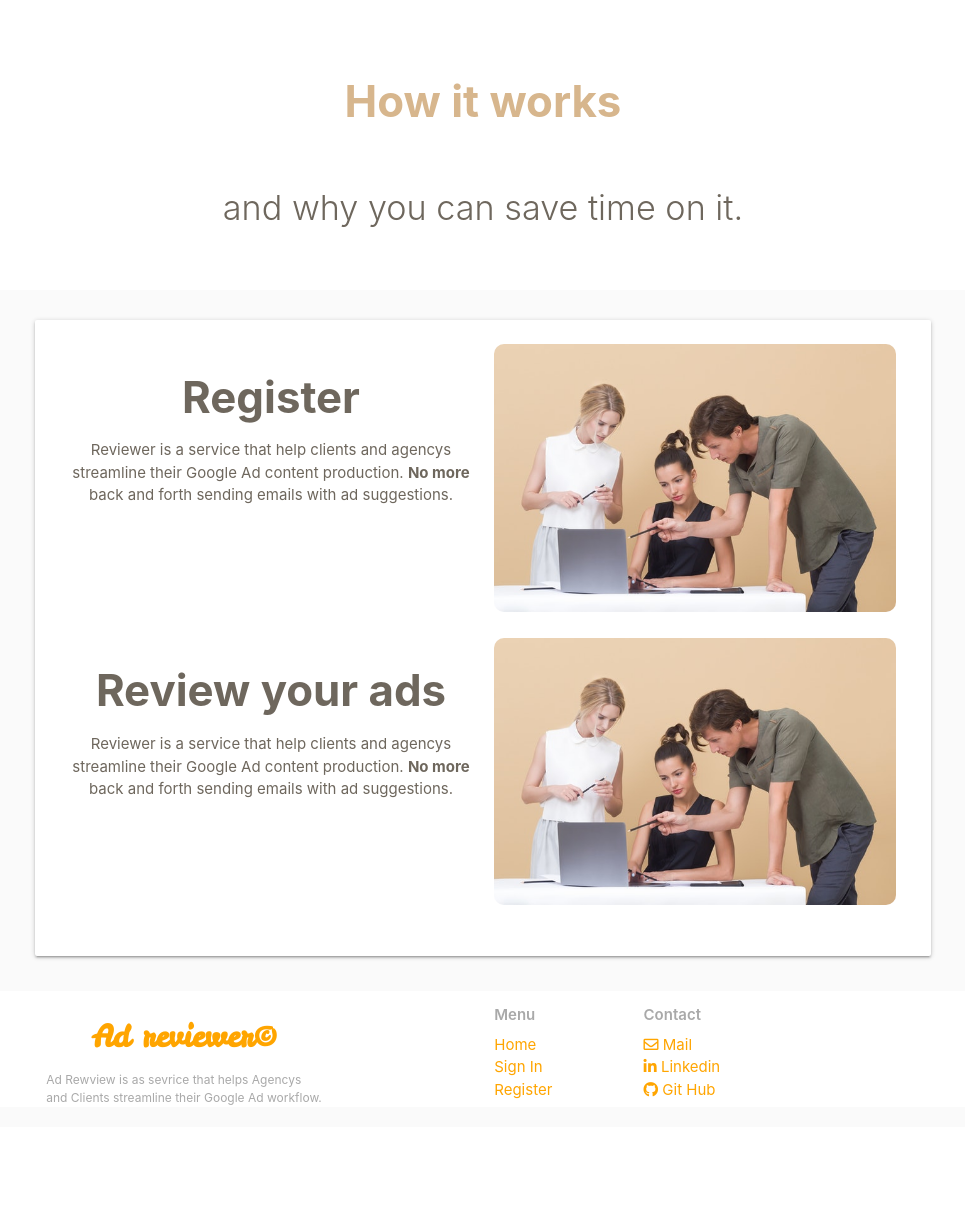
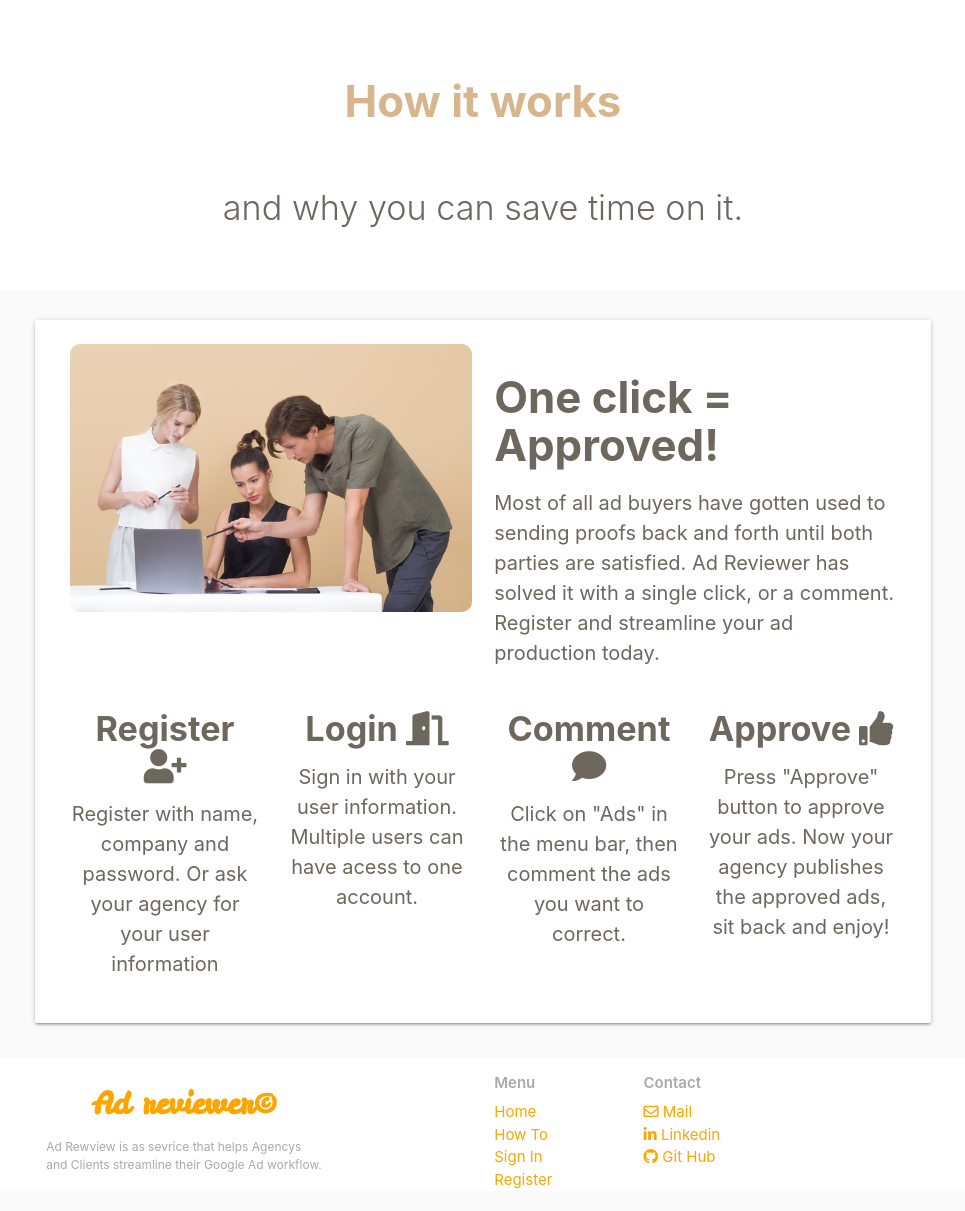
Before and after one commit to Carl-Henric/ms3, a Flask app: page /howto in a window 1280 px wide. Shown: the part 71-1282 px from the top of the page, without its empty margins (157-1122 px from the left). Before the commit the page ends 1176 px from the top, so only its background shows below. Run offline with Flask 2, Linux system fonts and the light colour scheme; some libraries are stand-ins or nearby versions.

Commit message:
Added content to howto.html

```diff
--- a/templates/base.html
+++ b/templates/base.html
@@ -49,6 +49,7 @@
             <h4 class="center-align"><i class="fas fa-bolt"></i>Ad Reviewer</h4>
         </li>
         <li><a href="{{ url_for('index') }}">Home</a></li>
+        <li><a href="{{ url_for('howto') }}">How To</a></li>
         {% if session.user %}
         <li><a href="{{ url_for('get_ads') }}">Ads</a></li>
         {% if session.user|lower == "admin"|lower %}
@@ -86,6 +87,7 @@
                 <h5>Menu</h5>
                 <ul>
                     <li><a href="{{ url_for('index') }}">Home</a></li>
+                    <li><a href="{{ url_for('howto') }}">How To</a></li>
                     {% if session.user %}
                     <li><a href="{{ url_for('get_ads') }}">Ads</a></li>
                     {% if session.user|lower == "admin"|lower %}
--- a/templates/howto.html
+++ b/templates/howto.html
@@ -1,5 +1,6 @@
 {% extends "base.html" %}
 {% block content %}
+
 <!-- header content -->
 <div class="hero">
     <h3 class="beige">How it works</h3><br>
@@ -10,26 +11,46 @@
     <div class="container">
         <div class="card-panel white">
             <div class="row">
-                <div class="col s12 m6 center-align">
-                    <h3 class="boldfont forrestgreen">Register</h3>
-                    <p class="forrestgreen">Reviewer is a service that help clients and agencys streamline their Google Ad content
-                        production.
-                        <b>No more</b> back and forth sending emails with ad suggestions. </p>
+                <!-- Grid with image and text-->
+                <div class="row">
+                    <div class="col s12 m6 center-align">
+                        <img src="static/images/reviewing.jpg" class="imagesize" alt="reviwing image">
+                    </div>
+                    <div class="col s12 m6">
+                        <h3 class="boldfont forrestgreen">One click = Approved!</h3>
+                        <p class="forrestgreen short-text">
+                            Most of all ad buyers have gotten used to sending proofs back and forth until both parties
+                            are satisfied. Ad Reviewer has solved it with a single click, or a comment. Register and
+                            streamline your ad production today.
+                        </p>
+                    </div>
                 </div>
-                <div class="col s12 m6">
-                    <img src="static/images/reviewing.jpg" class="imagesize" alt="reviwing image">
+                <!-- Steps how to -->
+                <div class="col s12 m3 center-align">
+                    <h4 class="forrestgreen boldfont"> Register
+                        <i class="fas fa-user-plus"></i></h4>
+                    <p class="forrestgreen short-text">
+                        Register with name, <br>
+                        company and password. Or ask your agency for your user information </p>
                 </div>
-            </div>
-            <!-- Step 2-->
-            <div class="row">
-                <div class="col s12 m6 center-align">
-                    <h3 class="boldfont forrestgreen">Review your ads</h3>
-                    <p class="forrestgreen">Reviewer is a service that help clients and agencys streamline their Google Ad content
-                        production.
-                        <b>No more</b> back and forth sending emails with ad suggestions. </p>
+                <div class="col s12 m3 center-align">
+                    <h4 class="forrestgreen boldfont">Login
+                        <i class="fas fa-door-open"></i></h4>
+                    <p class="forrestgreen short-text">
+                        Sign in with your user information. Multiple users can have acess to one account.</p>
                 </div>
-                <div class="col s12 m6">
-                    <img src="static/images/reviewing.jpg" class="imagesize" alt="reviwing image">
+                <div class="col s12 m3 center-align">
+                    <h4 class="forrestgreen boldfont">Comment
+                        <i class="fas fa-comment"></i></h4>
+                    <p class="forrestgreen short-text">
+                        Click on "Ads" in the menu bar, then comment the ads you want to correct.</p>
+                </div>
+                <div class="col s12 m3 center-align">
+                    <h4 class="forrestgreen boldfont">Approve
+                        <i class="fas fa-thumbs-up"></i></h4>
+                    <p class="forrestgreen short-text">
+                        Press "Approve" button to approve your ads. Now your agency publishes the approved ads, sit back
+                        and enjoy!</p>
                 </div>
             </div>
         </div>
```
